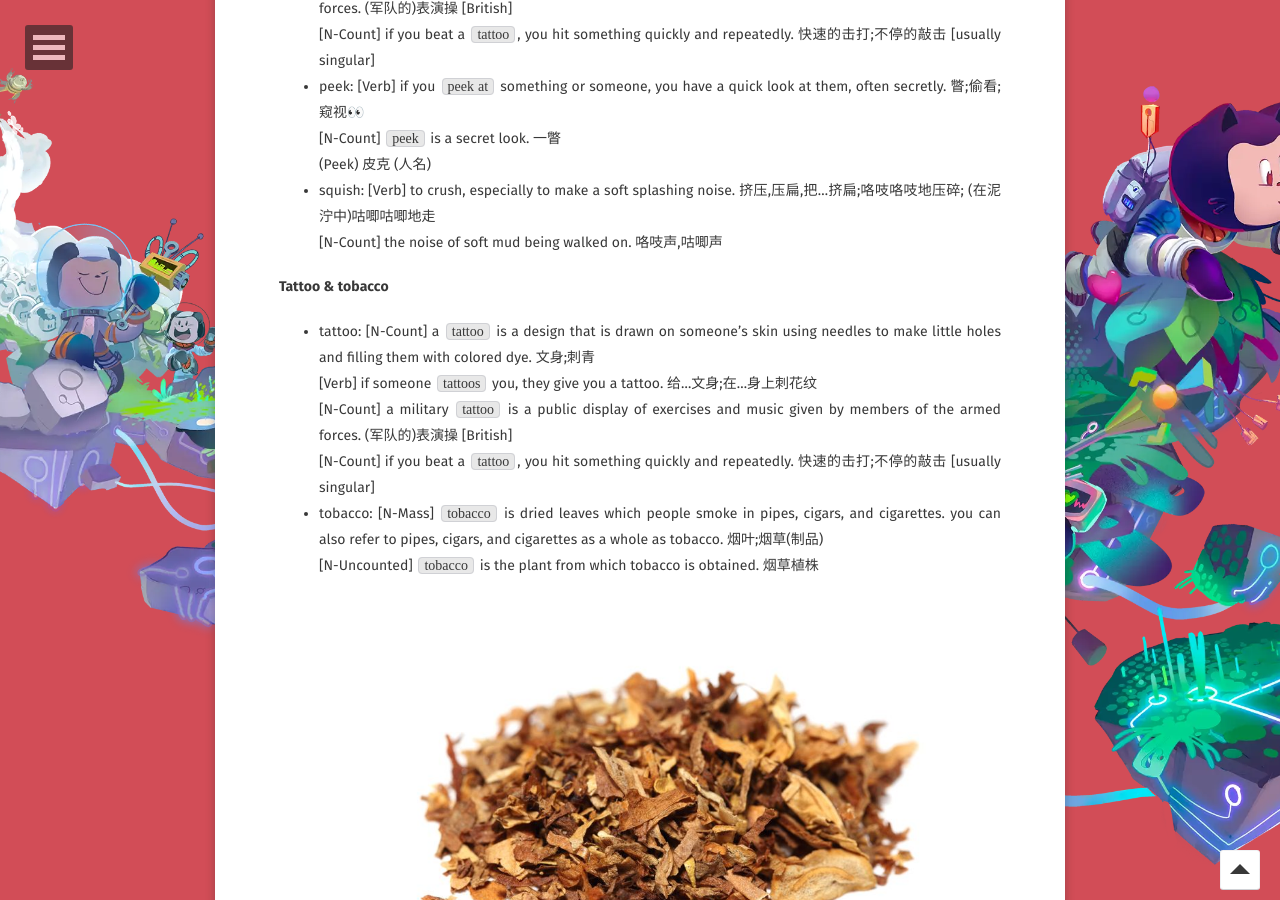
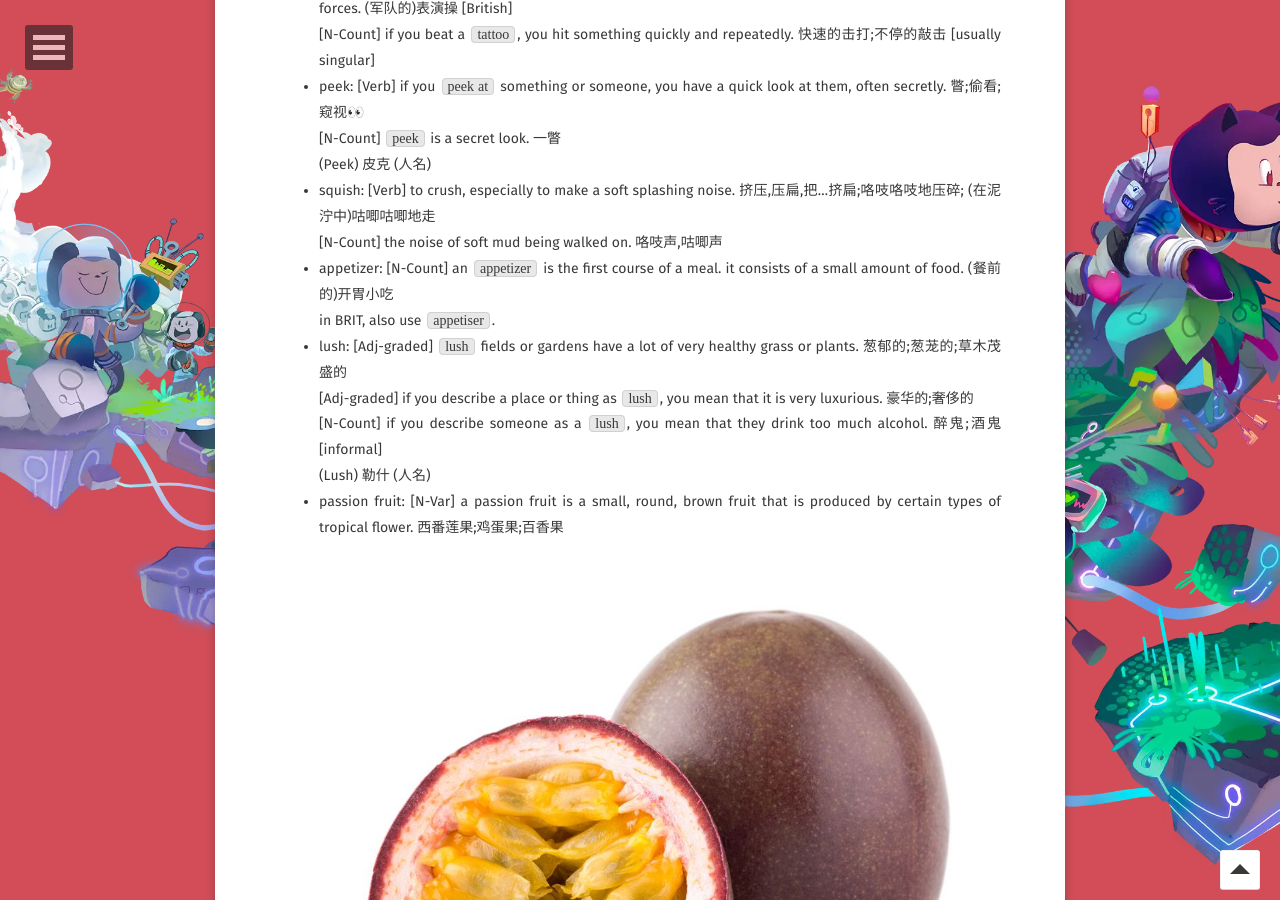
Before and after one commit to WebPavel/WebPavel.github.io, a Jekyll site: the page built from _posts/2026-10-14-daily-English-learning-(Part-2).md, in a window 1280 px wide and 900 px high, scrolled down 15324 px. Built offline with Jekyll 4.4.1, drawn with Linux system fonts in a browser that asks for light colours; some web fonts are replaced; comment, search, counter and statistics services are not loaded; some of the changed text lies outside the part shown.

Commit message:
feat: updates on daily English learning (Part 2)

```diff
--- a/_posts/2026-10-14-daily-English-learning-(Part-2).md
+++ b/_posts/2026-10-14-daily-English-learning-(Part-2).md
@@ -265,6 +265,14 @@ learned from [ChatGPT](https://chatgpt.com/) in Singapore.
  (Peek) 皮克 (人名)
 - squish: [Verb] to crush, especially to make a soft splashing noise. 挤压,压扁,把...挤扁;咯吱咯吱地压碎; (在泥泞中)咕唧咕唧地走<br/>
  [N-Count] the noise of soft mud being walked on. 咯吱声,咕唧声
+- appetizer: [N-Count] an `appetizer` is the first course of a meal. it consists of a small amount of food. (餐前的)开胃小吃<br/>
+ in BRIT, also use `appetiser`.
+- lush: [Adj-graded] `lush` fields or gardens have a lot of very healthy grass or plants. 葱郁的;葱茏的;草木茂盛的<br/>
+ [Adj-graded] if you describe a place or thing as `lush`, you mean that it is very luxurious. 豪华的;奢侈的<br/>
+ [N-Count] if you describe someone as a `lush`, you mean that they drink too much alcohol. 醉鬼;酒鬼 [informal]<br/>
+  (Lush) 勒什 (人名)
+- passion fruit: [N-Var] a passion fruit is a small, round, brown fruit that is produced by certain types of tropical flower. 西番莲果;鸡蛋果;百香果<br/>
+ ![passionfruit_181108751.jpg](/assets/tw/passionfruit_181108751.jpg)
 
 #### Tattoo & tobacco
 
```
Also changed, not shown: assets/tw/passionfruit_181108751.jpg (added).
